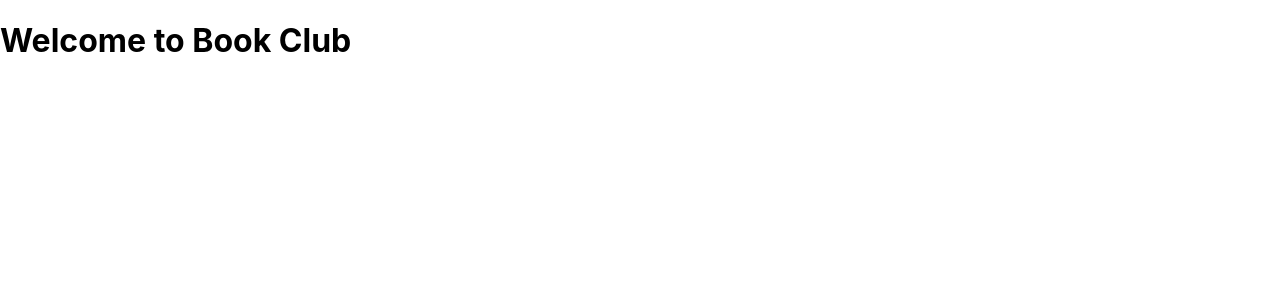
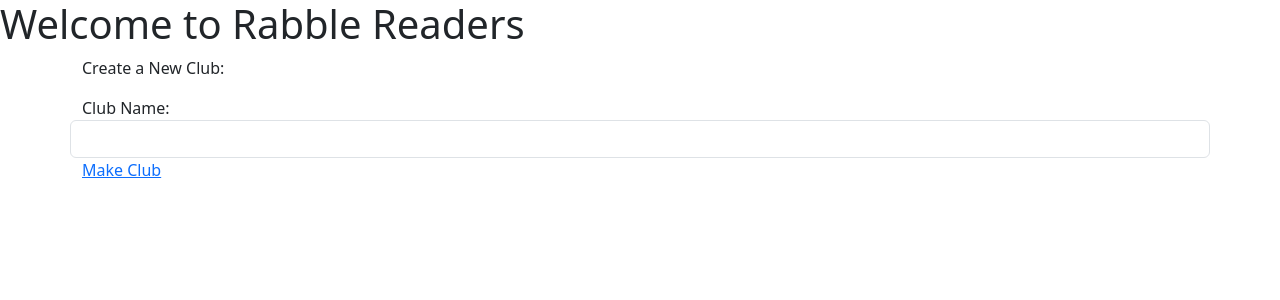
Before and after one commit to Nicole-Boettcher/rabblereaders, a React (Create React App) app: page /createClub in a window 1280 px wide. Shown: the top 300 px of the page. Built offline with nearby package versions, Linux system fonts and the light colour scheme.

Commit message:
created new club screen and added style sheet

```diff
--- a/package.json
+++ b/package.json
@@ -6,10 +6,13 @@
     "@testing-library/jest-dom": "^5.17.0",
     "@testing-library/react": "^13.4.0",
     "@testing-library/user-event": "^13.5.0",
+    "bootstrap": "^5.3.1",
     "react": "^18.2.0",
+    "react-bootstrap": "^2.8.0",
     "react-dom": "^18.2.0",
     "react-router-dom": "^6.14.2",
     "react-scripts": "5.0.1",
+    "styled-components": "^6.0.5",
     "web-vitals": "^2.1.4"
   },
   "scripts": {
--- a/src/App.js
+++ b/src/App.js
@@ -1,28 +1,43 @@
-import React, { useState } from 'react';
-import { BrowserRouter, Route, Routes} from 'react-router-dom'
-import LoginScreen from './LoginScreen';
-import HomeScreen from './HomeScreen';
+import React, { useState } from "react";
+import { BrowserRouter, Route, Routes } from "react-router-dom";
+import LoginScreen from "./LoginScreen";
+import HomeScreen from "./HomeScreen";
+import CreateClubScreen from "./CreateClubScreen";
 
 function App() {
-
   //holds {username, password}, needs to be verified once server is running
   //search db for account, if so -> pull exsisting account details
   const [loginData, setLoginData] = useState({});
+  const [clubData, setClubData] = useState({});
 
   //convention: if in parent function: updateBlank, if in child: sendBlank
   const updateLoginData = (loginData) => {
     setLoginData(loginData);
-  }
+  };
+
+  const updateClubData = (clubData) => {
+    setClubData(clubData);
+  };
 
   return (
     <BrowserRouter>
       <div className="App">
-
-        <h1>Welcome to Book Club</h1>
+        <h1>Welcome to Rabble Readers</h1>
 
         <Routes>
-          <Route exact path="/" element={<LoginScreen updateLoginData={updateLoginData}/>} />
-          <Route path="/home" element={<HomeScreen loginData={loginData}/>} />
+          <Route
+            exact
+            path="/"
+            element={<LoginScreen updateLoginData={updateLoginData} />}
+          />
+          <Route
+            path="/home"
+            element={<HomeScreen loginData={loginData} clubData={clubData} />}
+          />
+          <Route
+            path="/createClub"
+            element={<CreateClubScreen updateClubData={updateClubData} />}
+          />
         </Routes>
       </div>
     </BrowserRouter>
--- /dev/null
+++ b/src/CreateClubScreen.js
@@ -0,0 +1,34 @@
+import React, { useState } from "react";
+import { Link } from "react-router-dom";
+
+function CreateClubScreen(props) {
+  const [clubName, setClubName] = useState("");
+  // Will have a list of friends and have a search bar for the admin to add certain friends to the club
+
+  const sendClubData = () => {
+    props.updateClubData({ name: clubName });
+  };
+
+  return (
+    <div className="container">
+      <p>Create a New Club:</p>
+
+      <div className="row">
+        <label htmlFor="name-field">Club Name: </label>
+        <input
+          id="clubName-field"
+          type="text"
+          className="form-control"
+          value={clubName}
+          onChange={(e) => setClubName(e.target.value)}
+        />
+      </div>
+
+      <Link to="/home" onClick={sendClubData}>
+        Make Club
+      </Link>
+    </div>
+  );
+}
+
+export default CreateClubScreen;
--- a/src/HomeScreen.js
+++ b/src/HomeScreen.js
@@ -1,4 +1,5 @@
-import React from 'react';
+import React from "react";
+import { Link } from "react-router-dom";
 
 function HomeScreen(props) {
   return (
@@ -6,8 +7,13 @@ function HomeScreen(props) {
       <h1>Home Screen</h1>
       <p>Username: {props.loginData.username}</p>
       <p>Password: {props.loginData.password}</p>
+
+      <p>Current Book Clubs:</p>
+      <p>{props.clubData.name}</p>
+
+      <Link to="/createClub">Create a New Club</Link>
     </div>
   );
-};
+}
 
 export default HomeScreen;
--- a/src/LoginScreen.js
+++ b/src/LoginScreen.js
@@ -1,41 +1,43 @@
-import React from 'react';
-import { Link } from 'react-router-dom';
+import React from "react";
+import { Link } from "react-router-dom";
 import { useState } from "react";
 
-
 function LoginScreen(props) {
-
   const [username, setUsername] = useState("");
   const [password, setPassword] = useState("");
 
   const sendLoginData = () => {
-        props.updateLoginData({username: username, password: password});
-    }
+    props.updateLoginData({ username: username, password: password });
+  };
 
   return (
     <div className="container">
       <p>Login Screen</p>
 
       <div className="row">
-        <label htmlFor="name-field" >Username: </label>
-        <input  id="name-field"
+        <label htmlFor="name-field">Username: </label>
+        <input
+          id="name-field"
           type="text"
           className="form-control"
           value={username}
-                onChange={ (e) => setUsername(e.target.value)}
+          onChange={(e) => setUsername(e.target.value)}
         />
-        <label htmlFor="name-field" >Password: </label>
-        <input  id="password-field"
+        <label htmlFor="password-field">Password: </label>
+        <input
+          id="password-field"
           type="text"
           className="form-control"
           value={password}
-                onChange={ (e) => setPassword(e.target.value)}
+          onChange={(e) => setPassword(e.target.value)}
         />
       </div>
 
-      <Link to="/home" onClick={sendLoginData}>Enter</Link>
+      <Link to="/home" onClick={sendLoginData}>
+        Enter
+      </Link>
     </div>
   );
-};
+}
 
 export default LoginScreen;
--- a/src/index.js
+++ b/src/index.js
@@ -2,6 +2,7 @@ import React from 'react';
 import ReactDOM from 'react-dom/client';
 import './index.css';
 import App from './App';
+import 'bootstrap/dist/css/bootstrap.min.css';
 
 const root = ReactDOM.createRoot(document.getElementById('root'));
 root.render(
```
Also changed, not shown: 1 other file (tests, documents, lock files or other folders). Lines whose indentation alone changed are shown as unchanged.
